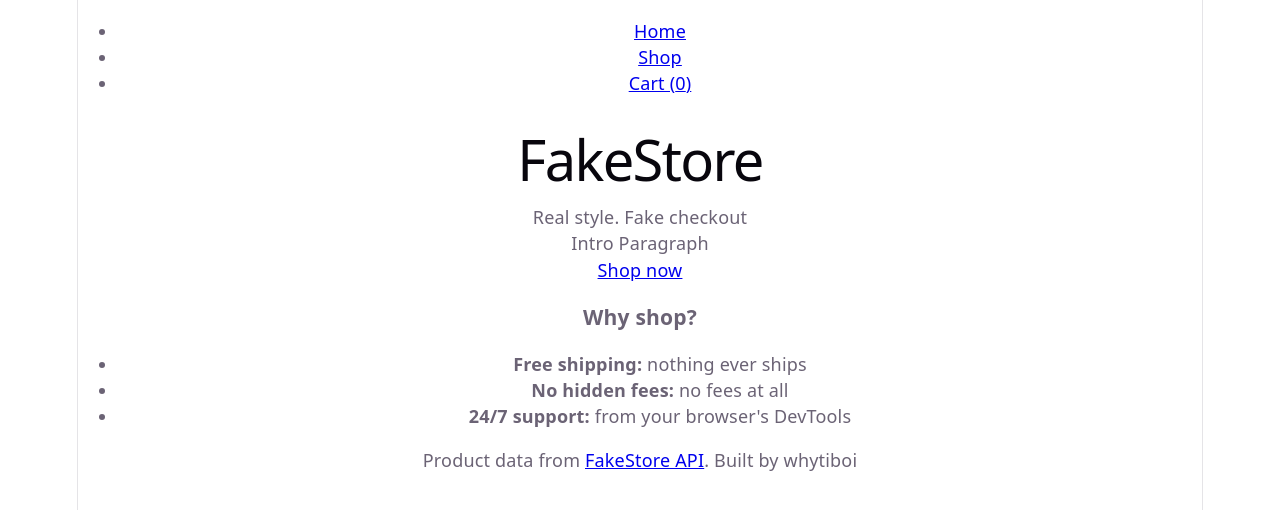
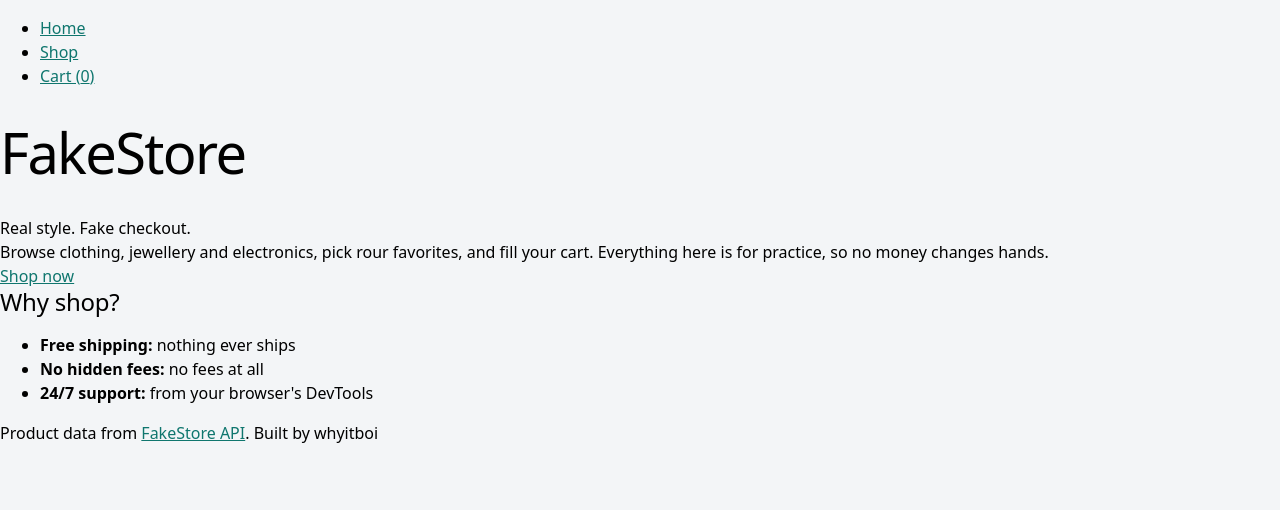
Before and after one commit to whyitboi/shopping-cart, a React (Vite) app: page / in a window 1280 px wide. Shown: the top 510 px of the page. Built offline with nearby package versions, Linux system fonts and the light colour scheme.

Commit message:
adds styling to index.css. This will control global styles and colors of the shopping cart app

```diff
--- a/src/App.jsx
+++ b/src/App.jsx
@@ -38,6 +38,13 @@ export const App = () => {
       <main>
         <Outlet context={{ cart, addToCart, updateQuantity, removeFromCart }} />
       </main>
+      <footer>
+        <p>
+          Product data from{" "}
+          <a href="https://fakestoreapi.com/">FakeStore API</a>. Built by
+          whyitboi
+        </p>
+      </footer>
     </>
   );
 };
--- a/src/index.css
+++ b/src/index.css
@@ -1,71 +1,60 @@
 :root {
-  --text: #6b6375;
-  --text-h: #08060d;
-  --bg: #fff;
-  --border: #e5e4e7;
-  --code-bg: #f4f3ec;
-  --accent: #aa3bff;
-  --accent-bg: rgba(170, 59, 255, 0.1);
-  --accent-border: rgba(170, 59, 255, 0.5);
-  --social-bg: rgba(244, 243, 236, 0.5);
-  --shadow:
-    rgba(0, 0, 0, 0.1) 0 10px 15px -3px, rgba(0, 0, 0, 0.05) 0 4px 6px -2px;
+  --page: #f3f5f7;
+  --card: #ffffff;
+  --ink: #0f172a;
+  --muted: #475568;
+  --accent: #0f766e;
+  --accentDark: #115e59;
+  --border: #e2e8f0;
+  --controlBorder: #64748b;
+  --highlight: #ccfbf1;
+  --highlightInk: #134e4a;
+  --artBg: #f1f5f9;
+  --radius: 1rem;
+  --shadow: 0 1px 2px rgb(0 0 0/0.05);
+  --shadowLift: 0 10px 20px rgb(0 0 0 /0.08);
+  --speed: 0.15s;
+  --sans: system-ui, "Segoe UI", Roboto, sans-serif;
 
-  --sans: system-ui, 'Segoe UI', Roboto, sans-serif;
-  --heading: system-ui, 'Segoe UI', Roboto, sans-serif;
-  --mono: ui-monospace, Consolas, monospace;
-
-  font: 18px/145% var(--sans);
-  letter-spacing: 0.18px;
-  color-scheme: light dark;
-  color: var(--text);
-  background: var(--bg);
-  font-synthesis: none;
-  text-rendering: optimizeLegibility;
-  -webkit-font-smoothing: antialiased;
-  -moz-osx-font-smoothing: grayscale;
-
-  @media (max-width: 1024px) {
-    font-size: 16px;
-  }
+  font-family: var(--sans);
+  color: vae(--ink);
+  background: var(--page);
+  line-height: 1.5;
 }
-
-@media (prefers-color-scheme: dark) {
-  :root {
-    --text: #9ca3af;
-    --text-h: #f3f4f6;
-    --bg: #16171d;
-    --border: #2e303a;
-    --code-bg: #1f2028;
-    --accent: #c084fc;
-    --accent-bg: rgba(192, 132, 252, 0.15);
-    --accent-border: rgba(192, 132, 252, 0.5);
-    --social-bg: rgba(47, 48, 58, 0.5);
-    --shadow:
-      rgba(0, 0, 0, 0.4) 0 10px 15px -3px, rgba(0, 0, 0, 0.25) 0 4px 6px -2px;
-  }
-
-  #social .button-icon {
-    filter: invert(1) brightness(2);
-  }
+*,
+*::before,
+*::after {
+  box-sizing: border-box;
 }
-
 body {
   margin: 0;
 }
-
-#root {
-  width: 1126px;
+img {
+  display: block;
   max-width: 100%;
-  margin: 0 auto;
-  text-align: center;
-  border-inline: 1px solid var(--border);
-  min-height: 100svh;
-  display: flex;
-  flex-direction: column;
-  box-sizing: border-box;
 }
-
+h1,
+h2,
+p {
+  margin: 0;
+}
+h1 {
+  font-size: clamp(2rem, 5vw, 2.75rem);
+  letter-spacing: -0.02em;
+  line-height: 1.15;
+}
+a {
+  color: var(--accent);
+}
+button,
+input {
+  font: inherit;
+  color: inherit;
+}
+:focus-visible {
+  outline: 3px solid var(--accent);
+  outline-offset: 3px;
+}
 h1,
 h2 {
   font-family: var(--heading);
--- a/src/pages/Cart/Cart.jsx
+++ b/src/pages/Cart/Cart.jsx
@@ -11,6 +11,7 @@ export const Cart = () => {
 
   return cart.length === 0 ? (
     <>
+      <h1>Your Cart</h1>
       <p>Your cart is empty</p>
       <Link to="/shop">Go shopping</Link>
     </>
--- a/src/pages/Home/Home.jsx
+++ b/src/pages/Home/Home.jsx
@@ -5,15 +5,19 @@ export const Home = () => {
     <>
       <header>
         <h1>FakeStore</h1>
-        <p>Real style. Fake checkout</p>
+        <p>Real style. Fake checkout.</p>
       </header>
-      <main>
+      <>
         <section>
-          <p>Intro Paragraph</p>
+          <p>
+            Browse clothing, jewellery and electronics, pick rour favorites, and
+            fill your cart. Everything here is for practice, so no money changes
+            hands.
+          </p>
           <Link to="/shop">Shop now</Link>
         </section>
         <section>
-          <h3>Why shop?</h3>
+          <h2>Why shop?</h2>
           <ul>
             <li>
               <strong>Free shipping: </strong>nothing ever ships
@@ -26,13 +30,7 @@ export const Home = () => {
             </li>
           </ul>
         </section>
-      </main>
-      <footer>
-        <p>
-          Product data from <a href="fakestore">FakeStore API</a>. Built by
-          whytiboi
-        </p>
-      </footer>
+      </>
     </>
   );
 };
--- a/src/pages/Shop/Shop.jsx
+++ b/src/pages/Shop/Shop.jsx
@@ -6,10 +6,18 @@ export const Shop = () => {
   const { products, loading, error } = useProducts();
   const { addToCart } = useOutletContext();
   return loading ? (
+    <>
+      <h1>Shop</h1>
       <p>Loading...</p>
+    </>
   ) : error ? (
+    <>
+      <h1>Shop</h1>
       <p>{error.message}</p>
+    </>
   ) : (
+    <>
+      <h1>Shop</h1>
       <ul>
         {products.map((product) => (
           <li key={product.id}>
@@ -17,5 +25,6 @@ export const Shop = () => {
           </li>
         ))}
       </ul>
+    </>
   );
 };
```
Lines whose indentation alone changed are shown as unchanged.
